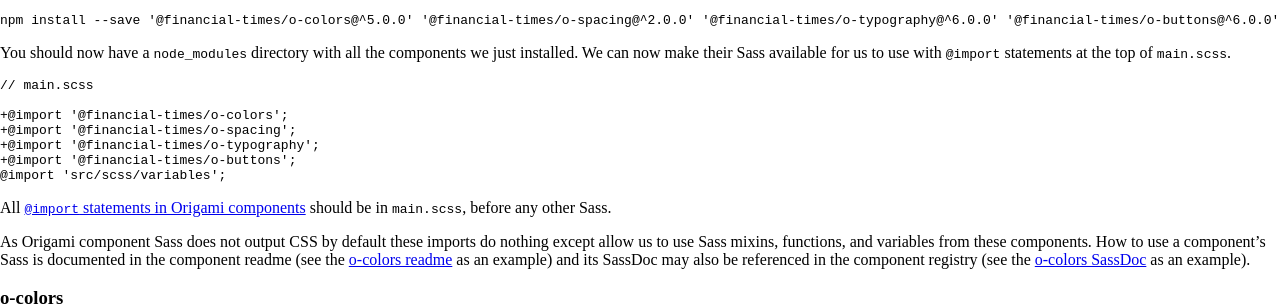
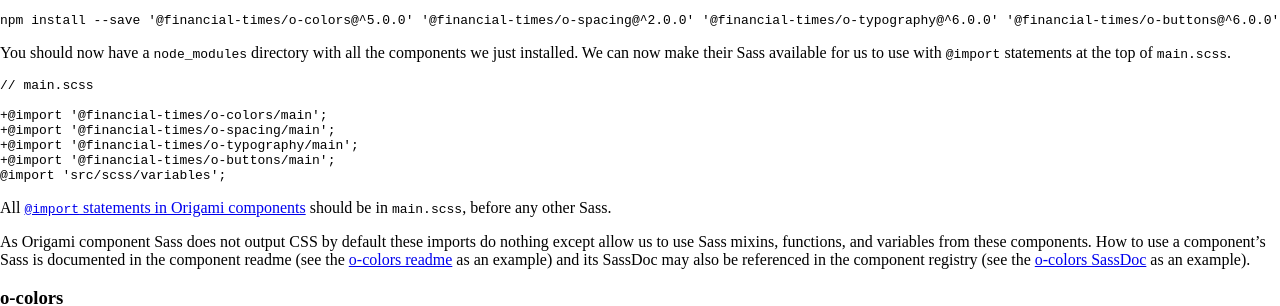
Before and after one commit to Financial-Times/origami-website, a Jekyll site: the page built from _tutorials/new-component/create-a-new-component-part-2.md, in a window 1280 px wide and 900 px high, scrolled down 3169 px. Shown: the part 182-488 px from the top of the window. Built offline with Jekyll 4.4.1, drawn with Linux system fonts in a browser that asks for light colours; a style sheet for code colours, icons or effects is not loaded.

Commit message:
Update _tutorials/new-component/create-a-new-component-part-2.md
Co-authored-by: Jake Champion <me@jakechampion.name>

```diff
--- a/_tutorials/new-component/create-a-new-component-part-2.md
+++ b/_tutorials/new-component/create-a-new-component-part-2.md
@@ -157,10 +157,10 @@ You should now have a `node_modules` directory with all the components we just i
 
 <pre><code class="o-syntax-highlight--diff">// main.scss
 
-+@import '@financial-times/o-colors';
-+@import '@financial-times/o-spacing';
-+@import '@financial-times/o-typography';
-+@import '@financial-times/o-buttons';
++@import '@financial-times/o-colors/main';
++@import '@financial-times/o-spacing/main';
++@import '@financial-times/o-typography/main';
++@import '@financial-times/o-buttons/main';
 @import 'src/scss/variables';
 </code></pre>
 
```
